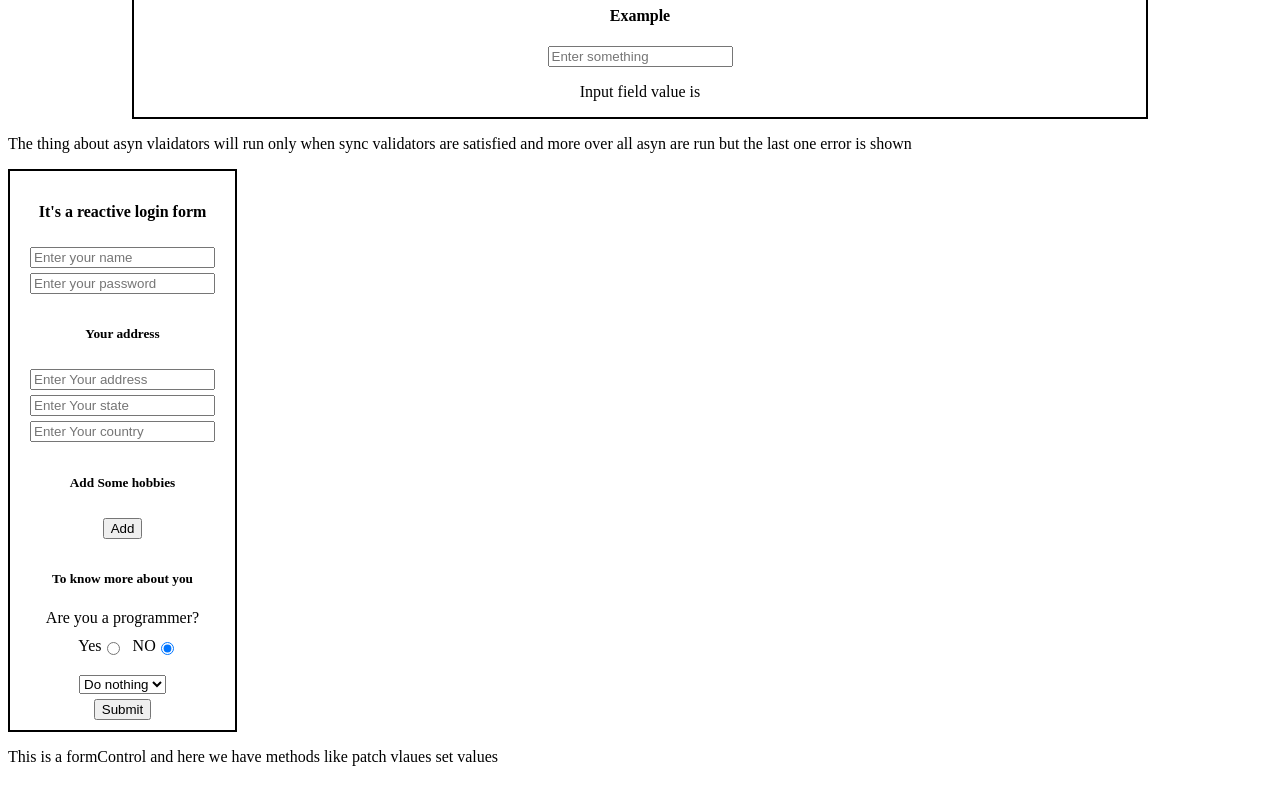
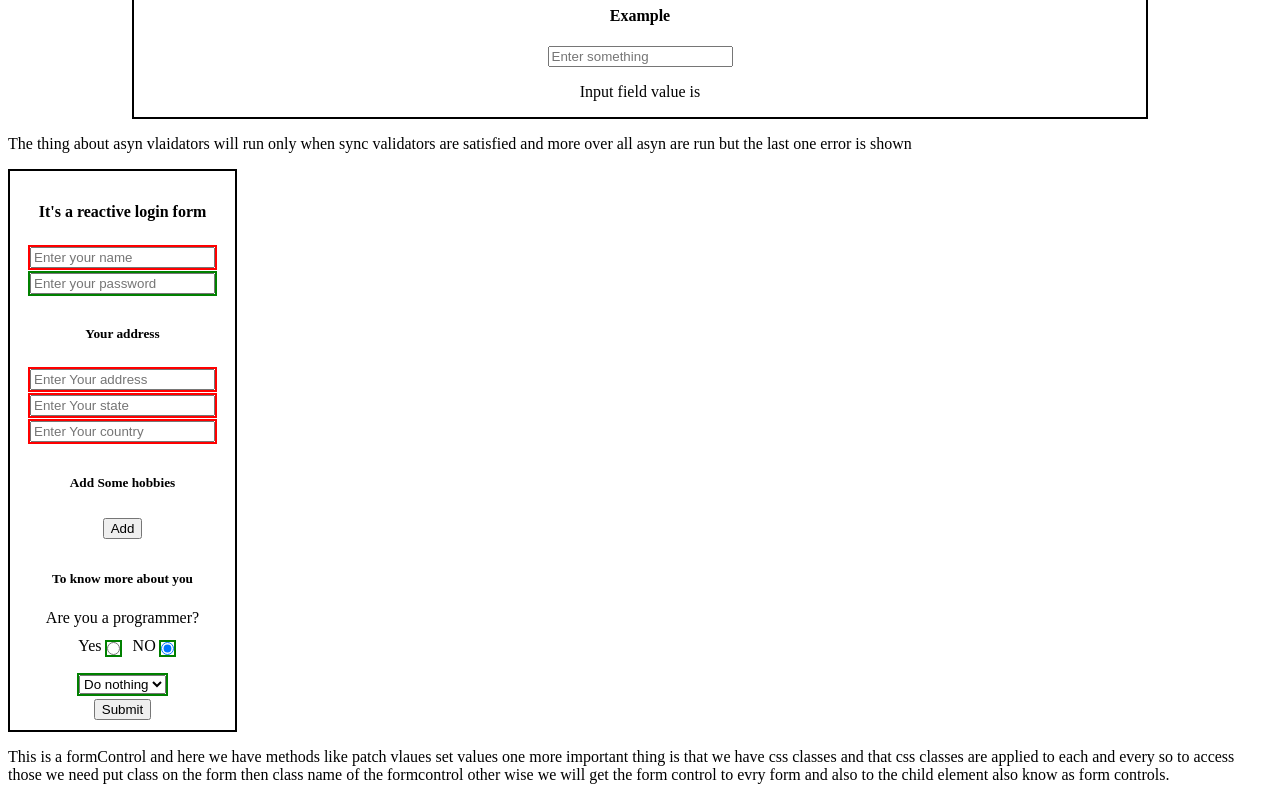
Before and after one commit to Msuf123/angular-forms-practice, an Angular app: page / in a window 1280 px wide. Shown: the part 425-1225 px from the top of the page. Built offline with nearby package versions, Linux system fonts and the light colour scheme.

Commit message:
Practicing with the css selector

```diff
--- a/src/app/forms-types/reactive-form/form-group/form-group.component.css
+++ b/src/app/forms-types/reactive-form/form-group/form-group.component.css
@@ -29,3 +29,13 @@ div{
 .techGuysForm label{
     margin-left: 10px;
 }
+
+/* .ng-invalid ~ .ng-valid {
+    outline: 2px solid rgb(219, 82, 82);
+} */
+ .ng-valid:not(form):not(div){
+    outline: 2px solid green;
+}
+.ng-invalid:not(form):not(div){
+outline: 2px solid red;
+}
--- a/src/app/forms-types/reactive-form/form-group/form-group.component.html
+++ b/src/app/forms-types/reactive-form/form-group/form-group.component.html
@@ -1,9 +1,9 @@
-<form [formGroup]="formGroup" (submit)="formSubmit()">
+<form [formGroup]="formGroup" (submit)="formSubmit()" class="formClass">
     <h4>It's a reactive login form</h4>
     <label *ngIf="showErrorLable"></label>
     <input formControlName="name" placeholder="Enter your name">
 
-    <input formControlName="password" placeholder="Enter your password">
+    <input formControlName="password" class="k" placeholder="Enter your password">
     <div formGroupName="address">
         <h5>Your address</h5>
         <input formControlName="address" placeholder="Enter Your address">
@@ -37,5 +37,6 @@
     <button>Submit</button>
 </form>
 <p>
-    This is a formControl and here we have methods like patch vlaues set values
+    This is a formControl and here we have methods like patch vlaues set values one more important thing is that we have css classes and that css classes are applied to each and every
+    so to access those we need put class on the form then class name of the formcontrol other wise we will get the form control to evry form and also to the child element also know as form controls.
 </p>
--- a/src/app/forms-types/reactive-form/form-group/form-group.component.ts
+++ b/src/app/forms-types/reactive-form/form-group/form-group.component.ts
@@ -25,6 +25,9 @@ export class FormGroupComponent {
     domain:['']
   },)
  constructor(private formBuilder:FormBuilder) {
+  this.formGroup.statusChanges.subscribe((a)=>{
+    console.log(a)
+  })
   this.formGroup.valueChanges.subscribe((a)=>{
     if(a.coder==='yes'){
 
```
